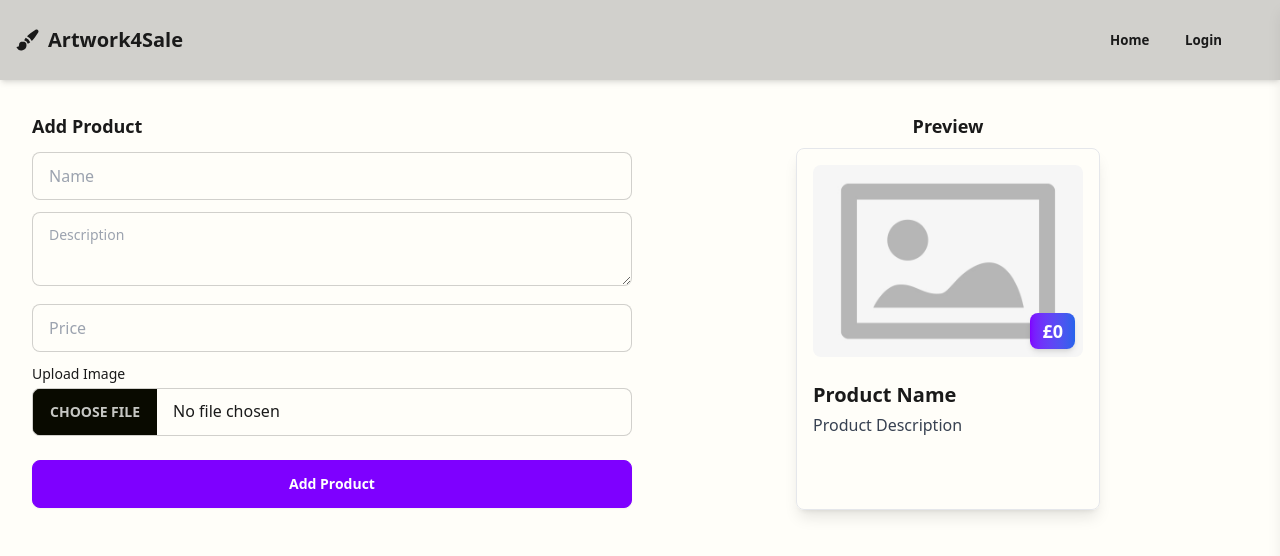
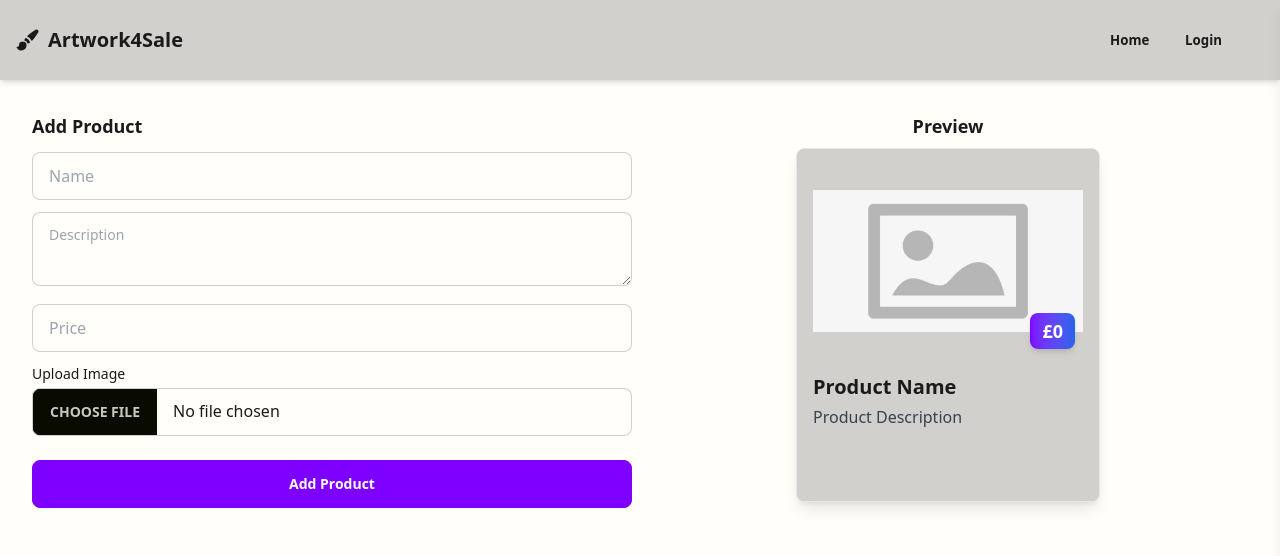
Before and after one commit to SamBrown22/Artwork4Sale, a Next.js app in the folder artstore/: page /my-products/add-product in a window 1280 px wide. Shown: the top 556 px of the page. Built offline with nearby package versions, Linux system fonts and the light colour scheme; no server answers.

Commit message:
Enhance styling and structure of product card and add product page

```diff
--- a/artstore/src/app/my-products/add-product/page.tsx
+++ b/artstore/src/app/my-products/add-product/page.tsx
@@ -150,7 +150,7 @@ export default function AddProductPage() {
               name="image"
               type="file"
               accept="image/*"
-              className="file-input file-input-bordered mb-3 w-full cursor-pointer"
+              className="file-input file-input-bordered file-input-base-content mb-3 w-full cursor-pointer"
               onChange={handleImageChange} // Handle image changes
             />
           </div>
--- a/artstore/src/components/ProductCard.tsx
+++ b/artstore/src/components/ProductCard.tsx
@@ -1,43 +1,45 @@
 // src/components/ProductCard.tsx
 
-import Image from "next/image";
+import Image from "next/image"
 
 type Product = {
-  id: string;
-  name: string;
-  description: string;
-  imageUrl: string;
-  priceInCents: number;
-};
+  id: string
+  name: string
+  description: string
+  imageUrl: string
+  priceInCents: number
+}
 
 interface ProductCardProps {
-  product: Product;
+  product: Product
 }
 
 export default function ProductCard({ product }: ProductCardProps) {
   return (
     <div
       key={product.id}
-      className="max-w-xs flex flex-col p-4 border rounded-lg shadow-lg m-2 transition-transform duration-200 transform hover:scale-105 overflow-hidden"
+      className="group m-2 flex max-w-xs transform flex-col overflow-hidden rounded-lg border bg-base-300 p-4 shadow-lg transition-transform duration-200 hover:scale-105"
     >
-      <div className="relative h-48 w-full mb-4">
+      <div className="relative mb-2 h-48 w-full">
         <Image
           src={product.imageUrl || "/placeholder.png"}
           alt={product.name}
           layout="fill"
-          objectFit="cover"
-          className="rounded-lg transition-transform duration-300 transform hover:scale-110"
+          objectFit="contain"
+          className="transform rounded-lg transition-transform duration-300 group-hover:scale-105" // Apply scaling on parent hover
         />
-        <span className="absolute bottom-2 right-2 bg-gradient-to-r from-primary to-blue-600 text-white text-lg font-semibold py-1 px-3 rounded-lg shadow-md">
-          £{product.priceInCents/100}
+        <span className="absolute bottom-2 right-2 rounded-lg bg-gradient-to-r from-primary to-blue-600 px-3 py-1 text-lg font-semibold text-white shadow-md">
+          £{product.priceInCents / 100}
         </span>
       </div>
-      <h2 className="text-xl font-bold mt-2">{product.name}</h2>
+      <h2 className="mt-2 text-xl font-bold">{product.name}</h2>
       <div className="flex-grow">
-        <p className="text-gray-700 mt-1 line-clamp-4 h-20 overflow-hidden"> {/* Adjust height as needed */}
+        <p className="mt-1 line-clamp-4 h-20 overflow-hidden text-gray-700">
+          {" "}
+          {/* Adjust height as needed */}
           {product.description}
         </p>
       </div>
     </div>
-  );
+  )
 }
```
